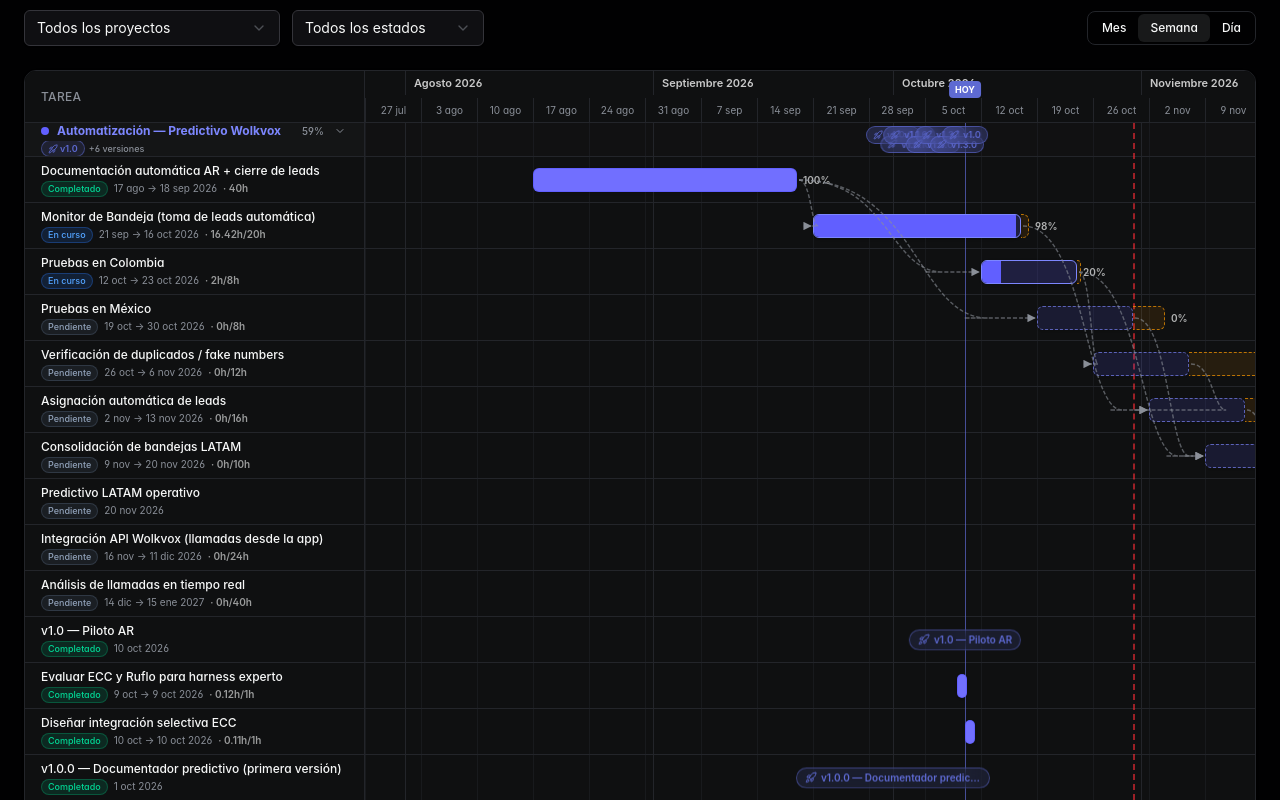
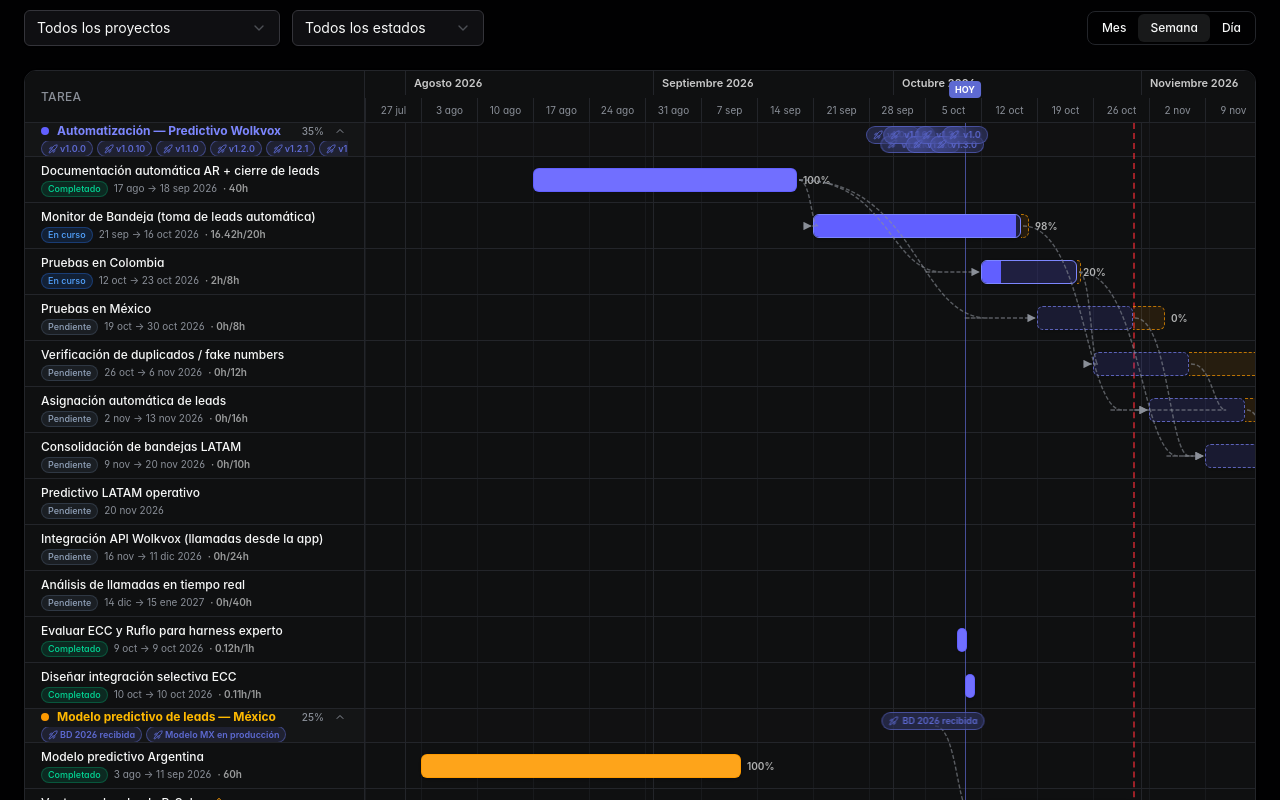
Before and after one commit to Automotive-industry/automatic-grantt, a React (Vite) app: page / in a window 1280 px wide. Shown: the part 280-1080 px from the top of the page. Built offline with nearby package versions, Linux system fonts and the light colour scheme.

Commit message:
Releases ya no ocupan filas: solo banda + tira del titulo (abierta por defecto)

```diff
--- a/src/components/GanttChart.tsx
+++ b/src/components/GanttChart.tsx
@@ -56,31 +56,35 @@ export function GanttChart({
   // Y center of each task row (for dependency arrows)
   const rowY = useMemo(() => {
     const map = new Map<string, number>()
+    const bands = new Map<string, number>()
     let y = 0
     for (const row of rows) {
       if (row.type === "project") {
+        bands.set(row.project.id, y + PROJECT_H / 2)
         y += PROJECT_H
       } else {
         map.set(row.task.id, y + TASK_H / 2)
         y += TASK_H
       }
     }
-    return { map, total: y }
+    return { map, bands, total: y }
   }, [rows])
 
   const anchors = useMemo(() => {
     const map = new Map<string, { sx: number; ex: number; y: number }>()
-    for (const row of rows) {
-      if (row.type !== "task") continue
-      const y = rowY.map.get(row.task.id) ?? 0
-      const sx = dayToX(row.task.start, timeline.start, pxPerDay)
-      const ex = row.task.milestone
-        ? sx
-        : dayToX(row.task.end, timeline.start, pxPerDay) + pxPerDay
-      map.set(row.task.id, { sx, ex, y })
+    for (const p of projects) {
+      for (const task of p.tasks) {
+        // releases sin fila anclan las flechas al centro de la banda del proyecto
+        const y = rowY.map.get(task.id) ?? rowY.bands.get(p.id) ?? 0
+        const sx = dayToX(task.start, timeline.start, pxPerDay)
+        const ex = task.milestone
+          ? sx
+          : dayToX(task.end, timeline.start, pxPerDay) + pxPerDay
+        map.set(task.id, { sx, ex, y })
+      }
     }
     return map
-  }, [rows, rowY, timeline.start, pxPerDay])
+  }, [projects, rowY, timeline.start, pxPerDay])
 
   const todayX = dayToX(
     new Date().toISOString().slice(0, 10),
@@ -287,14 +291,16 @@ function ProjectRow({
 }) {
   const { project } = row
   const colors = PROJECT_COLORS[project.color]
-  const avg = Math.round(
-    project.tasks.reduce((acc, t) => acc + t.progress, 0) /
-      project.tasks.length
-  )
+  const workTasks = project.tasks.filter((t) => !t.release)
+  const avg = workTasks.length
+    ? Math.round(
+        workTasks.reduce((acc, t) => acc + t.progress, 0) / workTasks.length
+      )
+    : 0
   const releases = project.tasks
     .filter((t) => t.release)
     .sort((a, b) => a.end.localeCompare(b.end))
-  const [open, setOpen] = useState(false)
+  const [open, setOpen] = useState(true)
   const last = releases[releases.length - 1]
   const shortName = (t: GanttTask) =>
     t.name.match(/^v[\w.\-]+/i)?.[0] ?? t.name
--- a/src/data/tasks.json
+++ b/src/data/tasks.json
@@ -1,7 +1,7 @@
 {
   "meta": {
     "title": "Tablero de proyectos — Data & Automatización",
-    "lastUpdated": "2026-10-10"
+    "lastUpdated": "2026-10-11"
   },
   "projects": [
     {
--- a/src/data/worklog.json
+++ b/src/data/worklog.json
@@ -35,6 +35,11 @@
       "start": "2026-10-10T14:31:48.103Z",
       "end": "2026-10-10T14:41:54.423Z",
       "hours": 0.17
+    },
+    {
+      "taskId": "wv-monitor",
+      "start": "2026-10-11T06:21:35.479Z",
+      "end": null
     }
   ]
 }
--- a/src/lib/gantt.ts
+++ b/src/lib/gantt.ts
@@ -120,9 +120,10 @@ export type Row =
 export function flattenRows(projects: GanttProject[]): Row[] {
   return projects.flatMap((project) => [
     { type: "project", project } as Row,
-    ...project.tasks.map(
-      (task): Row => ({ type: "task", task, project })
-    ),
+    // las releases no son filas: viven en la banda + tira del título
+    ...project.tasks
+      .filter((task) => !task.release)
+      .map((task): Row => ({ type: "task", task, project })),
   ])
 }
 
```
